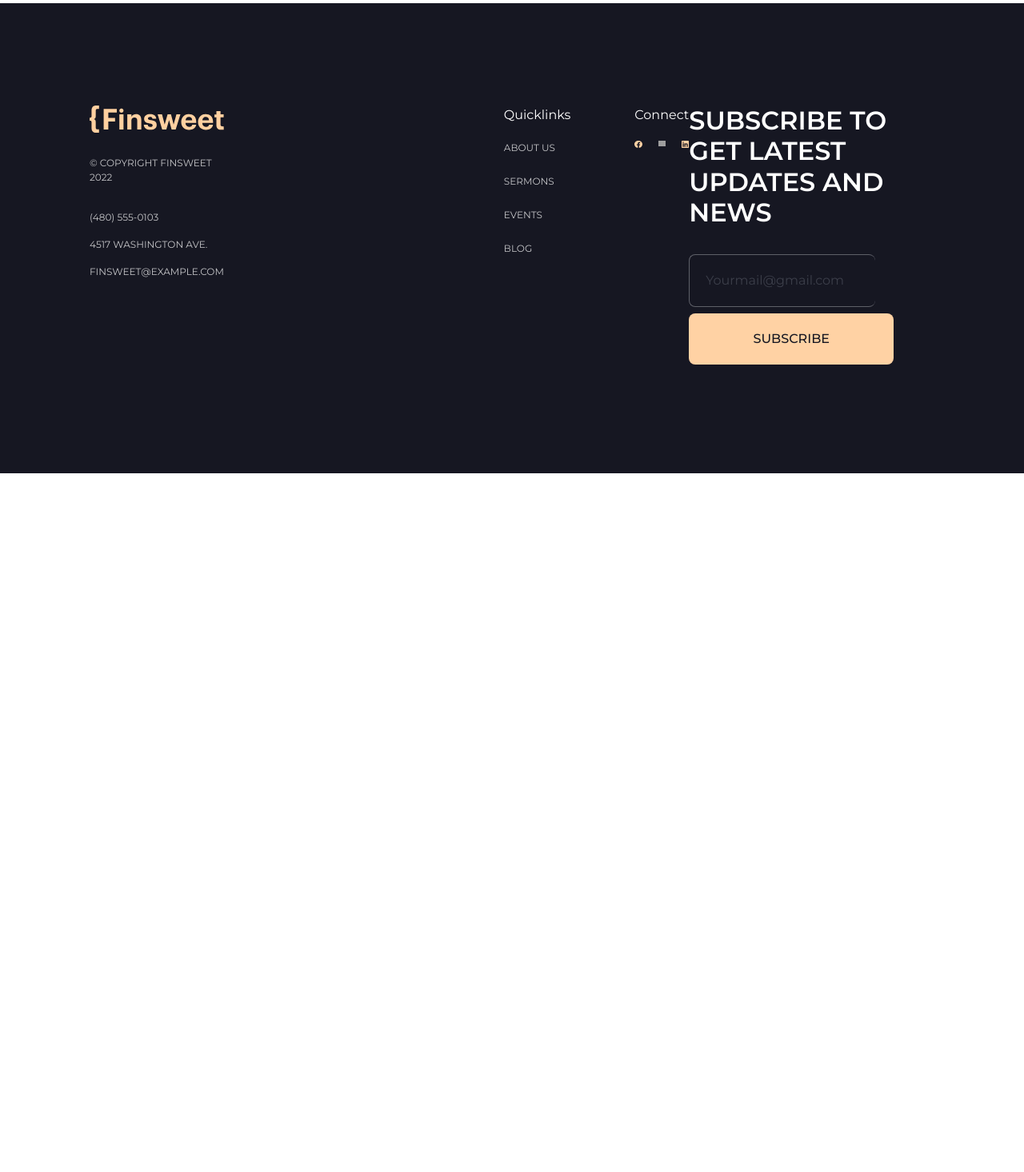
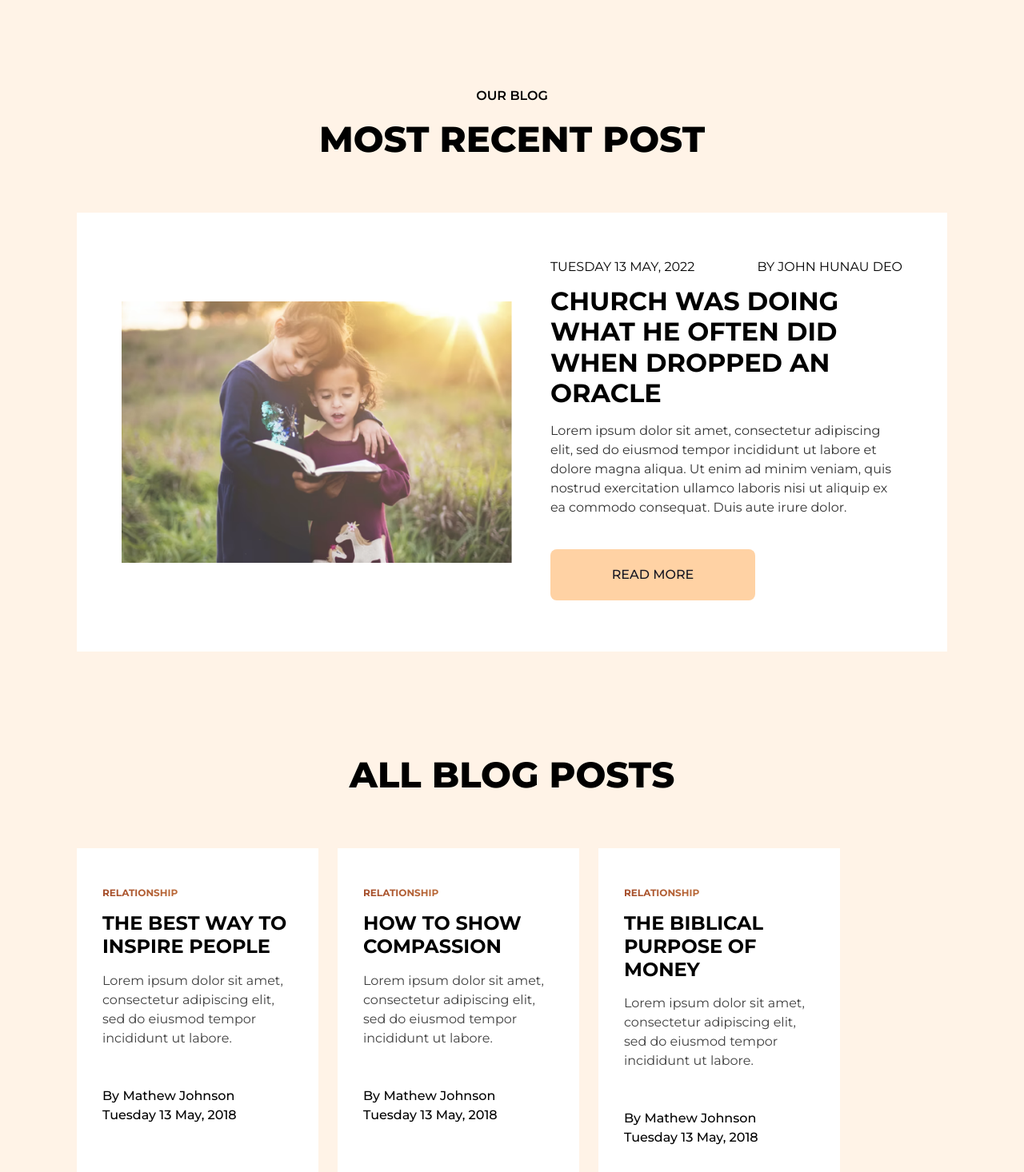
Before and after one commit to ELKratos-Embassy/elkratosembassy, a Next.js app: page /blogs in a window 1280 px wide. Shown: the part 124-1590 px from the top of the page at 80% size. Before the commit the page ends 800 px from the top, so only its background shows below. Built offline with nearby package versions, Linux system fonts and the light colour scheme.

Commit message:
Add BlogHeader component and update various components for consistency and styling

```diff
--- a/app/blogs/page.tsx
+++ b/app/blogs/page.tsx
@@ -1,15 +1,74 @@
-import Container from "@/components/Container";
-import Footer from "@/components/Footer";
+import Container from '@/components/Container';
+import BlogHeader from '@/components/features/BlogHeader';
+import Footer from '@/components/Footer';
+import Button from '@/components/ui/Button';
+import { blogs } from '@/constants';
+import Image from 'next/image';
+
+const {
+  hero: { image, date, author, text, message, btn },
+  posts: { title, data },
+} = blogs;
 
 const Blogs = () => {
-	return (
-		<main>
-			<h1>Blogs</h1>
-			<Container containerClass="bg-[#161722] text-white">
-				<Footer />
-			</Container>
-		</main>
-	);
+  return (
+    <div>
+      <main className="bg-[#FFD0A040] py-32 px-24">
+        <BlogHeader />
+        {/* Latest Post */}
+        <div className="p-14 bg-white flex flex-col lg:flex-row justify-between items-center gap-12 mt-16 mb-32">
+          <Image
+            src={image}
+            alt="Reading the bible"
+            width={572}
+            height={384}
+            className="w-full lg:w-1/2"
+          />
+          <section className="w-full lg:w-2/3">
+            <h6 className="text-base flex justify-between">
+              <span className="uppercase">{date}</span>
+              <span className="uppercase">BY {author}</span>
+            </h6>
+            <h4 className="text-h4 mt-3 mb-4 font-bold">{text}</h4>
+            <p className="text-base opacity-80">{message}</p>
+            <div className="mt-8">
+              <Button text={btn} variant="primary" />
+            </div>
+          </section>
+        </div>
+
+        {/* Blog Posts */}
+        <section>
+          <h2 className="text-h2 text-center mb-16">{title}</h2>
+
+          <article className="flex flex-wrap flex-col md:flex-row gap-3 lg:gap-6">
+            {data.map(({ id, tag, title, message, author, date }) => (
+              <section
+                key={id}
+                className="w-full md:w-[302px] bg-white px-8
+							 py-12 hover:border-b-[16px]
+							  border-primary-hover transition-all duration-500"
+              >
+                <h6 className="text-xs uppercase font-bold text-transparent bg-clip-text bg-gradient-to-r from-gradient-100 to-gradient-200">
+                  {tag}
+                </h6>
+                <h5 className="my-4 text-h5 font-bold">{title}</h5>
+                <p className="opacity-75">{message}</p>
+
+                <p className="mt-12 flex flex-col font-medium">
+                  <span>By {author}</span>
+                  <span>{date}</span>
+                </p>
+              </section>
+            ))}
+          </article>
+        </section>
+      </main>
+      <Container containerClass="bg-[#161722] text-white">
+        <Footer />
+      </Container>
+    </div>
+  );
 };
 
 export default Blogs;
--- a/components/Footer.tsx
+++ b/components/Footer.tsx
@@ -1,7 +1,7 @@
-import Image from "next/image";
-import Link from "next/link";
-import { home } from "@/constants";
-import NewsletterForm from "./NewsletterForm";
+import Image from 'next/image';
+import Link from 'next/link';
+import { home } from '@/constants';
+import NewsletterForm from './NewsletterForm';
 
 const Footer = () => {
   const {
@@ -25,13 +25,13 @@ const Footer = () => {
             className="w-60"
           />
 
-					<h6 className="text-[12px] mt-7 mb-8 opacity-75">
-						{left.caption.toUpperCase()}
+          <h6 className="text-[12px] mt-7 mb-8 opacity-75 uppercase">
+            {left.caption}
           </h6>
           <div className="text-[12px] space-y-4 opacity-75">
             <p>{left.phoneNumber}</p>
-						<p>{left.address.toUpperCase()}</p>
-						<p>{left.email.toUpperCase()}</p>
+            <p className="uppercase">{left.address}</p>
+            <p className="uppercase">{left.email}</p>
           </div>
         </section>
 
@@ -41,8 +41,12 @@ const Footer = () => {
             <h6 className="mb-5">{text}</h6>
             <ul className="flex flex-col gap-6 opacity-75">
               {nav.map((link: { href: string; text: string }) => (
-								<Link key={link.text} href={link.href} className="text-[12px]">
-									{link.text.toUpperCase()}
+                <Link
+                  key={link.text}
+                  href={link.href}
+                  className="text-[12px] uppercase"
+                >
+                  {link.text}
                 </Link>
               ))}
             </ul>
@@ -63,8 +67,8 @@ const Footer = () => {
       </div>
       {/* Newsletter */}
       <section>
-				<h4 className="text-h4 mb-8 max-w-[500px]">
-					{subscribe.text.toUpperCase()}
+        <h4 className="text-h4 mb-8 max-w-[500px] uppercase">
+          {subscribe.text}
         </h4>
 
         <NewsletterForm />
--- a/components/features/AboutBenefit.tsx
+++ b/components/features/AboutBenefit.tsx
@@ -1,6 +1,6 @@
-import { aboutUs } from "@/constants";
-import clsx from "clsx";
-import Image from "next/image";
+import { aboutUs } from '@/constants';
+import clsx from 'clsx';
+import Image from 'next/image';
 
 const AboutBenefit = () => {
   const { benefits } = aboutUs;
@@ -10,12 +10,12 @@ const AboutBenefit = () => {
         <div
           key={text}
           className={clsx(
-						"flex flex-col-reverse gap-6 justify-center items-center",
-						index % 2 === 0 ? "md:flex-row" : "md:flex-row-reverse"
+            'flex flex-col-reverse gap-6 justify-center items-center',
+            index % 2 === 0 ? 'md:flex-row' : 'md:flex-row-reverse',
           )}
         >
           <section className="flex flex-col justify-center gap-4">
-						<h4 className="text-h4">{text.toUpperCase()}</h4>
+            <h4 className="text-h4 uppercase">{text}</h4>
             <p className="max-w-[500px]">{message}</p>
           </section>
           <Image
--- a/components/features/Benefits.tsx
+++ b/components/features/Benefits.tsx
@@ -1,7 +1,7 @@
-import { home, section } from "@/constants";
-import Heading from "../ui/Heading";
-import Image from "next/image";
-import AboutBenefit from "./AboutBenefit";
+import { home, section } from '@/constants';
+import Heading from '../ui/Heading';
+import Image from 'next/image';
+import AboutBenefit from './AboutBenefit';
 
 export default function Benefits({ about }: { about?: boolean }) {
   const {
@@ -40,9 +40,7 @@ export default function Benefits({ about }: { about?: boolean }) {
 
               {/* Content */}
               <div className="absolute bottom-0 translate-y-1/2 p-8 flex flex-col group-hover:translate-y-0 text-white z-20 transition-all duration-700">
-								<h5 className="text-lg font-extrabold">
-									{caption.toUpperCase()}
-								</h5>
+                <h5 className="text-lg font-extrabold uppercase">{caption}</h5>
                 <p className="opacity-0 group-hover:opacity-100 text-sm mt-4 transition-opacity duration-500">
                   {text}
                 </p>
--- /dev/null
+++ b/components/features/BlogHeader.tsx
@@ -0,0 +1,16 @@
+import { blogs } from '@/constants';
+import React from 'react';
+
+const {
+  header: { text, caption },
+} = blogs;
+const BlogHeader = () => {
+  return (
+    <header className="text-center space-y-4">
+      <h4 className="text-base uppercase">{caption}</h4>
+      <h1 className="text-h2 uppercase">{text}</h1>
+    </header>
+  );
+};
+
+export default BlogHeader;
--- a/components/features/BlogPosts.tsx
+++ b/components/features/BlogPosts.tsx
@@ -1,6 +1,6 @@
-import { home, section } from "@/constants";
-import Heading from "../ui/Heading";
-import Post from "../Post";
+import { home, section } from '@/constants';
+import Heading from '../ui/Heading';
+import Post from '../Post';
 const BlogPosts = () => {
   const {
     blog: {
--- a/components/features/Header.tsx
+++ b/components/features/Header.tsx
@@ -5,11 +5,11 @@ const Header = ({ caption, text }: { caption: string; text: string }) => {
   return (
     <header
       className={clsx(
-        `space-y-4 h-[409px] flex flex-col justify-center pl-28`,
+        `space-y-4 h-[409px] flex flex-col justify-center pl-28 bg-no-repeat bg-cover bg-bottom`,
         caption === 'About us' ? 'bg-hero-about' : 'bg-hero-sermon',
       )}
     >
-      <p>{caption.toUpperCase()}</p>
+      <p className="uppercase">{caption}</p>
       <h2 className="text-h2 text-left text-black font-bold">{text}</h2>
     </header>
   );
--- a/constants/index.ts
+++ b/constants/index.ts
@@ -503,3 +503,104 @@ export const sermon = {
     text: 'Take part in our sermon',
   },
 };
+
+export const blogs = {
+  header: {
+    caption: 'Our Blog',
+    text: 'MOst Recent Post',
+  },
+  hero: {
+    image: '/blogs/hero.png',
+    date: 'Tuesday 13 May, 2022',
+    author: 'John Hunau Deo',
+    text: 'Church was doing what he often did when dropped an Oracle',
+    message:
+      'Lorem ipsum dolor sit amet, consectetur adipiscing elit, sed do eiusmod tempor incididunt ut labore et dolore magna aliqua. Ut enim ad minim veniam, quis nostrud exercitation ullamco laboris nisi ut aliquip ex ea commodo consequat. Duis aute irure dolor.',
+    btn: 'Read more',
+  },
+  posts: {
+    title: 'All blog posts',
+    data: [
+      {
+        id: '1',
+        tag: 'Relationship',
+        title: 'The best way to inspire people',
+        message:
+          'Lorem ipsum dolor sit amet, consectetur adipiscing elit, sed do eiusmod tempor incididunt ut labore.',
+
+        author: 'Mathew Johnson',
+        date: 'Tuesday 13 May, 2018',
+      },
+      {
+        id: '2',
+        tag: 'Relationship',
+        title: 'How to show compassion',
+        message:
+          'Lorem ipsum dolor sit amet, consectetur adipiscing elit, sed do eiusmod tempor incididunt ut labore.',
+
+        author: 'Mathew Johnson',
+        date: 'Tuesday 13 May, 2018',
+      },
+      {
+        id: '3',
+        tag: 'Relationship',
+        title: 'The biblical purpose of money',
+        message:
+          'Lorem ipsum dolor sit amet, consectetur adipiscing elit, sed do eiusmod tempor incididunt ut labore.',
+
+        author: 'Mathew Johnson',
+        date: 'Tuesday 13 May, 2018',
+      },
+      {
+        id: '4',
+        tag: 'Relationship',
+        title: 'The best way to inspire people',
+        message:
+          'Lorem ipsum dolor sit amet, consectetur adipiscing elit, sed do eiusmod tempor incididunt ut labore.',
+
+        author: 'Mathew Johnson',
+        date: 'Tuesday 13 May, 2018',
+      },
+      {
+        id: '5',
+        tag: 'Relationship',
+        title: 'What it means to be a discipline',
+        message:
+          'We both celebrate and challenge the culture around us as we orient our lives around Jesus. We want...',
+
+        author: 'Mathew Johnson',
+        date: 'Tuesday 13 May, 2018',
+      },
+      {
+        id: '6',
+        tag: 'Relationship',
+        title: 'What it means to be a discipline',
+        message:
+          'We both celebrate and challenge the culture around us as we orient our lives around Jesus. We want...',
+
+        author: 'Mathew Johnson',
+        date: 'Tuesday 13 May, 2018',
+      },
+      {
+        id: '7',
+        tag: 'Relationship',
+        title: 'What it means to be a believe',
+        message:
+          'We both celebrate and challenge the culture around us as we orient our lives around Jesus. We want...',
+
+        author: 'Mathew Johnson',
+        date: 'Tuesday 13 May, 2018',
+      },
+      {
+        id: '8',
+        tag: 'Relationship',
+        title: 'The modern church in 2022',
+        message:
+          'We both celebrate and challenge the culture around us as we orient our lives around Jesus. We want...',
+
+        author: 'Mathew Johnson',
+        date: 'Tuesday 13 May, 2018',
+      },
+    ],
+  },
+};
--- a/types/index.d.ts
+++ b/types/index.d.ts
@@ -16,7 +16,7 @@ enum section {
 // }
 declare interface ButtonProps {
   text: string;
-	variant?: "primary" | "secondary" | "nav";
+  variant?: 'primary' | 'secondary' | 'nav';
   icon?: string;
 }
 declare interface CardProps {
```
Also changed, not shown: components/ui/Button.tsx (+15 -11 lines), components/ui/Heading.tsx (+8 -8 lines), components/ui/Navigation.tsx (+4 -4 lines), public/blogs/hero.png (added), 1 other file (tests, documents, lock files or other folders). Lines whose indentation alone changed are shown as unchanged.
